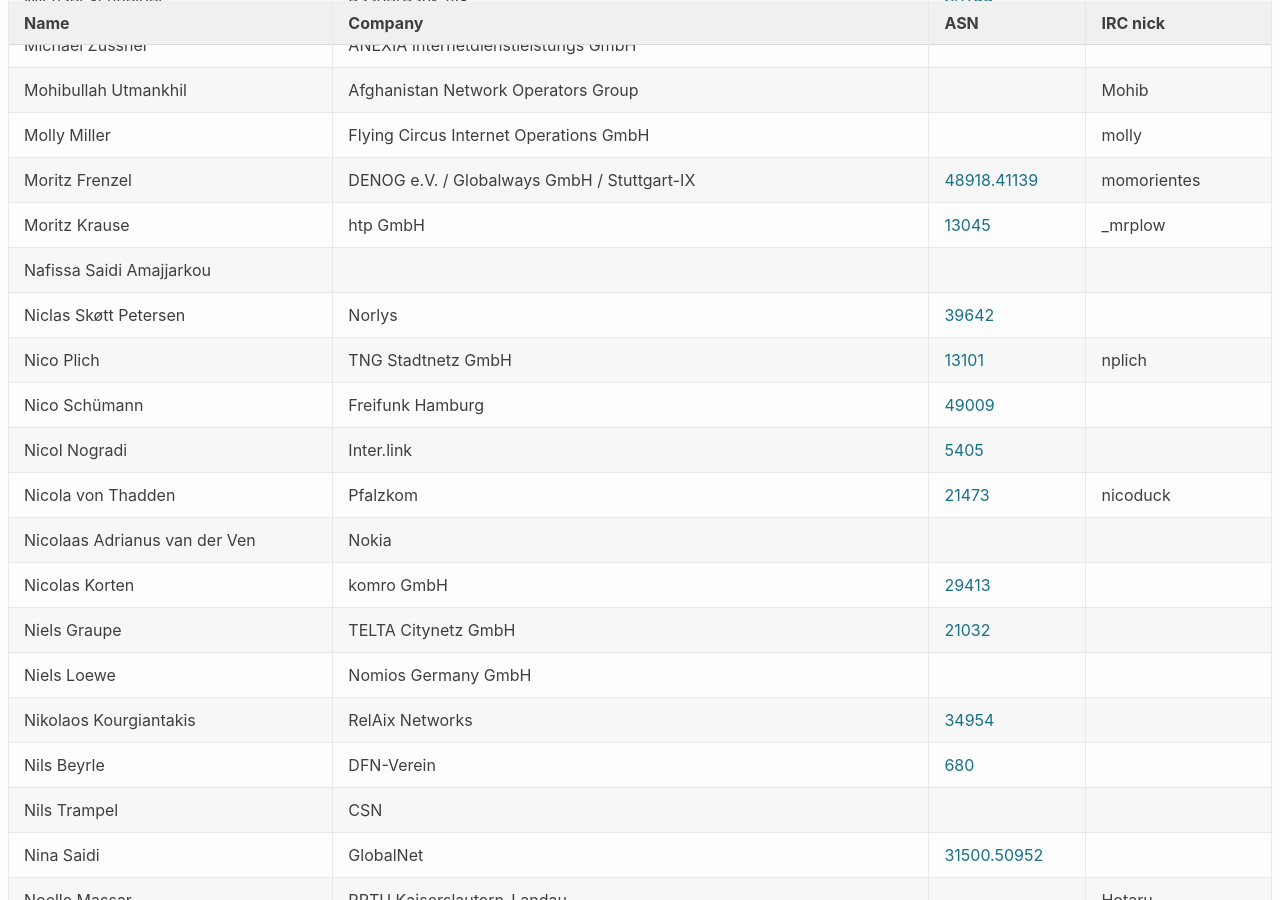
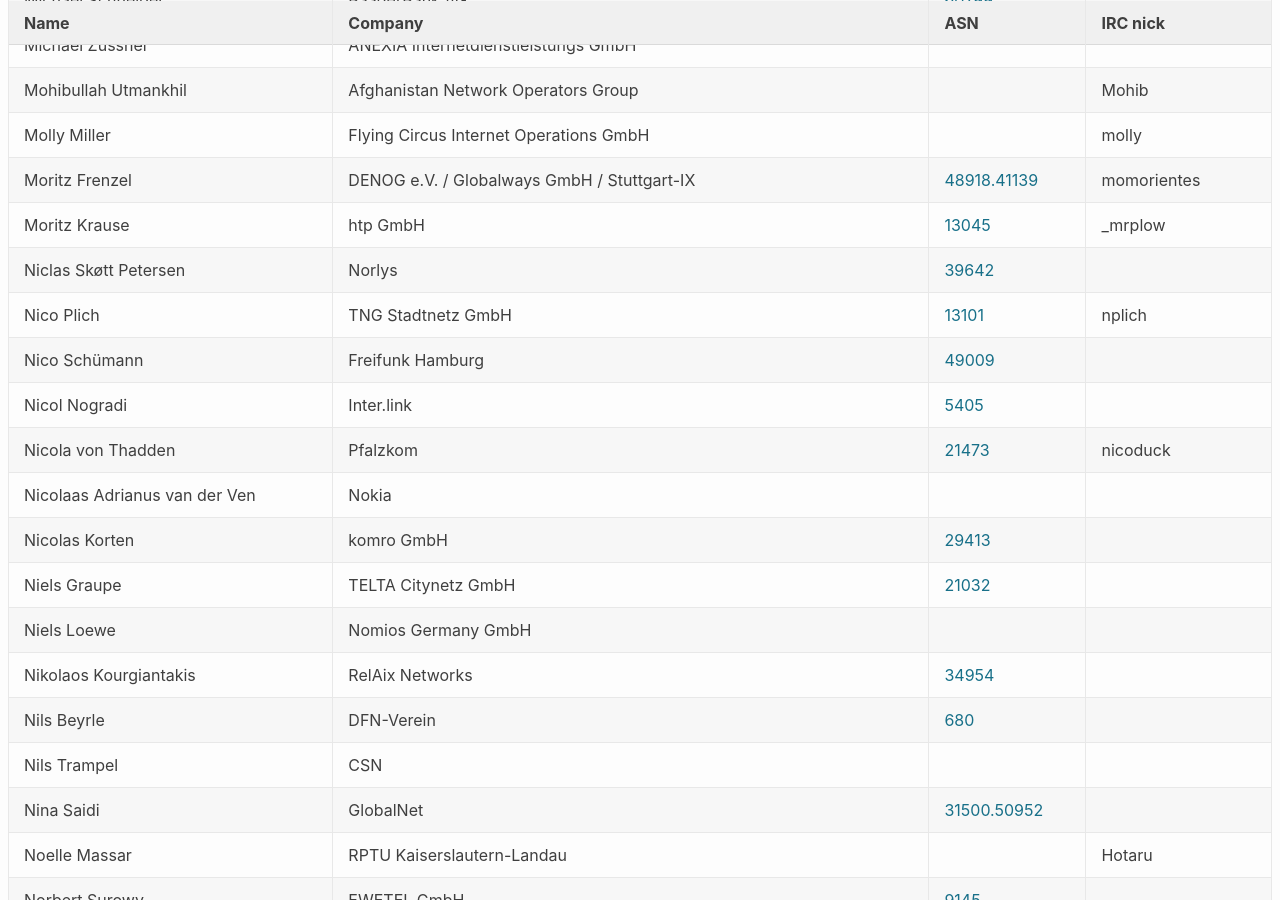
Before and after one commit to denog/pretix-attendeelist, a Jekyll site: the page built from denog15/index.md, in a window 1280 px wide and 900 px high, scrolled down 13834 px. Built offline with Jekyll 4.4.1, drawn with Linux system fonts in a browser that asks for light colours.

Commit message:
Latest data: Sat Nov 18 06:48:12 UTC 2023

```diff
--- a/_data/attendees_denog15_onsite.json
+++ b/_data/attendees_denog15_onsite.json
@@ -1854,12 +1854,6 @@
     "asn": "13045"
   },
   {
-    "name": "Nafissa Saidi Amajjarkou",
-    "company": null,
-    "irc": null,
-    "asn": null
-  },
-  {
     "name": "Niclas Skøtt Petersen",
     "company": "Norlys",
     "irc": null,
```
